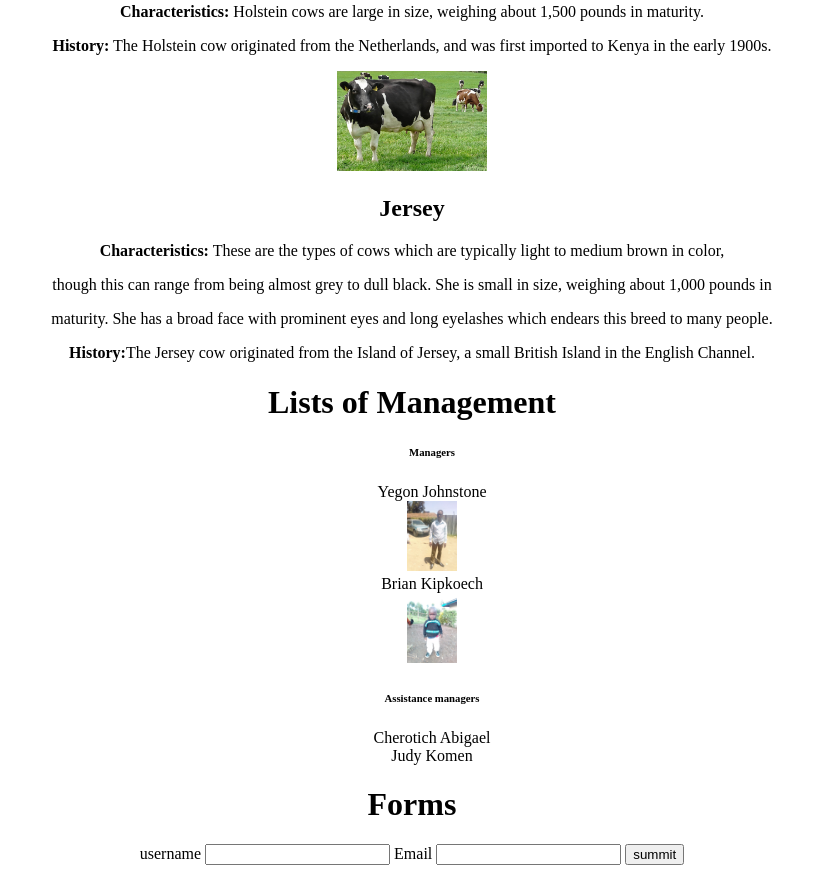
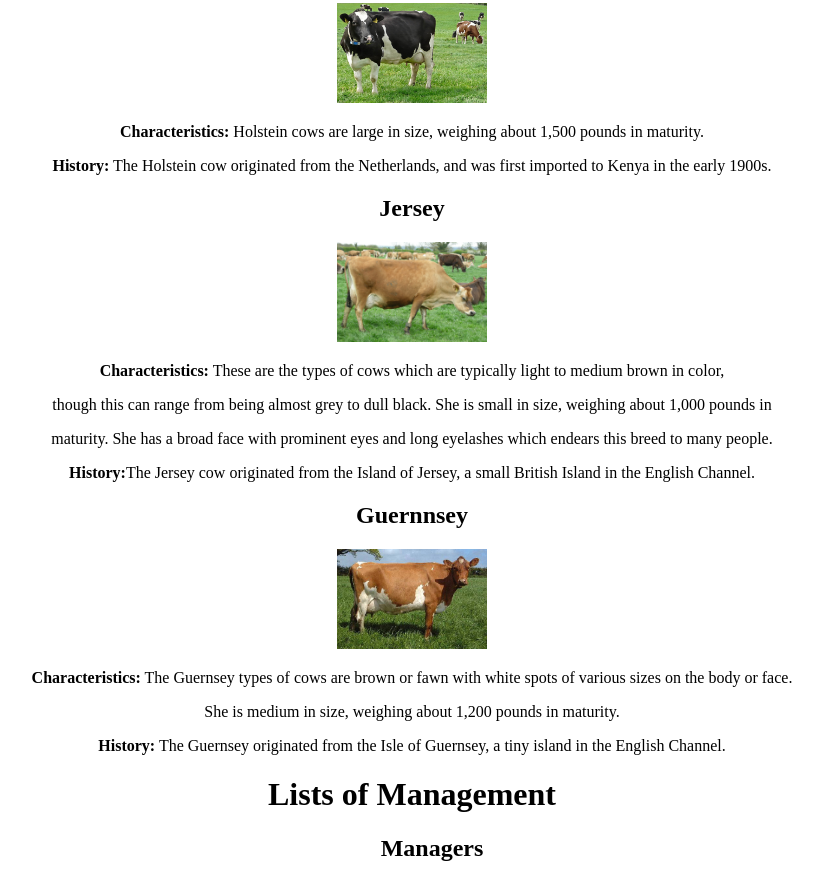
Before and after one commit to jwy951/Dairy_Business, a plain HTML site: page index.html in a window 1280 px wide. Shown: the part 576-1454 px from the top of the page, without its empty margins (228-1047 px from the left). Drawn offline with Linux system fonts and the light colour scheme.

Commit message:
add files

```diff
--- a/index.html
+++ b/index.html
@@ -34,21 +34,28 @@
         <div id="Breeds">
             <h2>BREEDS IN OUR SHED</h1>
             <h2>Holstein</h2>
+            <img width=150px height=100px src="/HOLSTEIN-COW.jpg" alt="Holstein">
             <p><b>Characteristics:</b> Holstein cows are large in size, weighing about 1,500 pounds in maturity.</p>
             <p><b>History:</b> The Holstein cow originated from the Netherlands, and was first imported to Kenya in the early 1900s.</p>
-            <img width=150px height=100px src="/HOLSTEIN-COW.jpg" alt="Holstein" sizes="" srcset="">
+
             <h2>Jersey</h2>
+            <img width=150px height=100px src="/JERSEY-COW.jpg" alt="Jersey">
             <p><b>Characteristics:</b> These are the types of cows which are typically light to medium brown in color,</p>
             <p>though this can range from being almost grey to dull black. She is small in size, weighing about 1,000 pounds in </p>
             <p>maturity. She has a broad face with prominent eyes and long eyelashes which endears this breed to many people.</p>
+            <p><b>History:</b>The Jersey cow originated from the Island of Jersey, a small British Island in the English Channel.</p>
 
-<p><b>History:</b>The Jersey cow originated from the Island of Jersey, a small British Island in the English Channel.</p>
+            <h2>Guernnsey</h2>
+            <img width=150px height=100px src="/AYRSHIRE.jpg" alt="Jersey">
+            <p><b>Characteristics:</b> The Guernsey types of cows are brown or fawn with white spots of various sizes on the body or face.</p>
+            <p>She is medium in size, weighing about 1,200 pounds in maturity.</p>
+            <p><b>History:</b> The Guernsey originated from the Isle of Guernsey, a tiny island in the English Channel.</p>
         </div>
     </div>
     <!--management section with their images-->
     <h1>Lists of Management</h1>
     <ol>
-        <h6>Managers</h6>
+        <h2>Managers</h2>
         <li>Yegon Johnstone</li>
         <img width=50px height=70px src="/WhatsApp Image 2021-03-12 at 01.46.39.jpeg" alt="" sizes="" srcset="">
         <li>Brian Kipkoech </li>
```
Also changed, not shown: AYRSHIRE.jpg (added).
